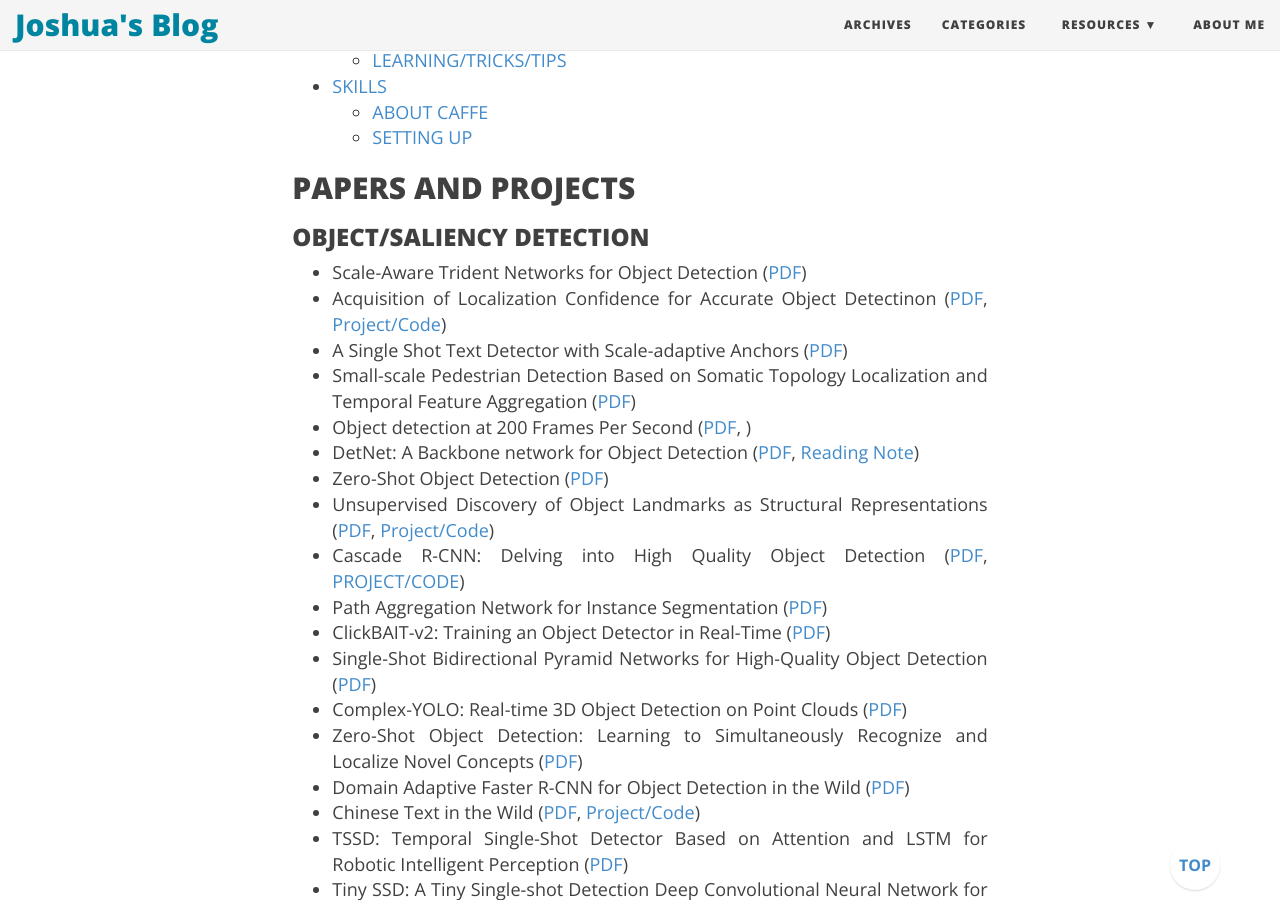
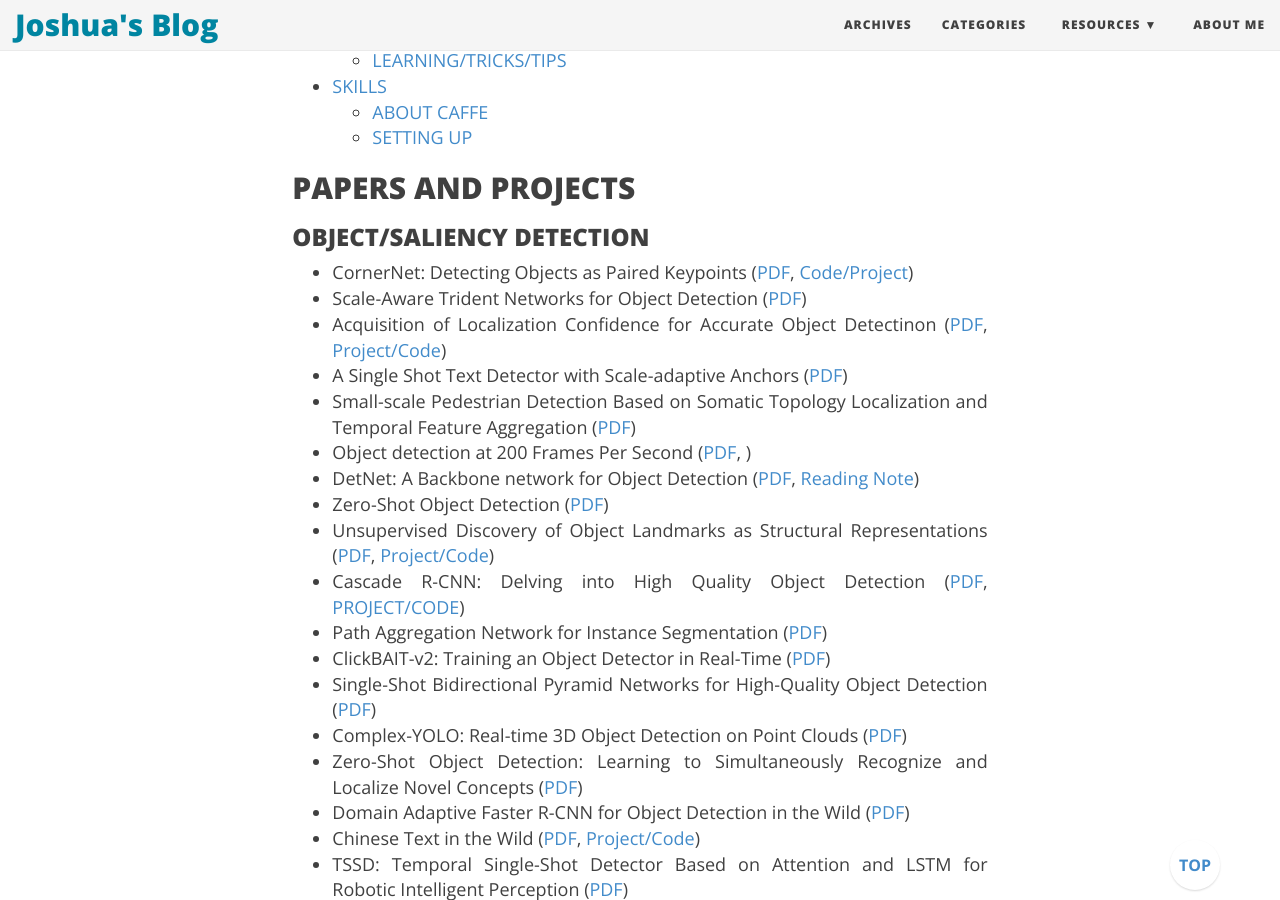
Before and after one commit to joshua19881228/joshua19881228.github.io, a Jekyll site: the page built from _posts/Computer_Vision/2016-08-25-my-jumble-of-computer-vision.md, in a window 1280 px wide and 900 px high, scrolled down 1143 px. Built offline with Jekyll 4.4.1, drawn with Linux system fonts in a browser that asks for light colours; nearby versions of some CDN libraries; formulas are drawn with MathJax 3; comment, search, counter and statistics services are not loaded.

Commit message:
update post

```diff
--- a/_posts/Computer_Vision/2016-08-25-my-jumble-of-computer-vision.md
+++ b/_posts/Computer_Vision/2016-08-25-my-jumble-of-computer-vision.md
@@ -14,6 +14,7 @@ I am going to maintain this page to record a few things about computer vision th
 
 ### OBJECT/SALIENCY DETECTION
 
+* CornerNet: Detecting Objects as Paired Keypoints ([PDF](https://arxiv.org/abs/1808.01244), [Code/Project](https://github.com/princeton-vl/CornerNet))
 * Scale-Aware Trident Networks for Object Detection ([PDF](https://arxiv.org/abs/1901.01892))
 * Acquisition of Localization Confidence for Accurate Object Detectinon ([PDF](https://arxiv.org/abs/1807.11590), [Project/Code](https://github.com/vacancy/PreciseRoIPooling))
 * A Single Shot Text Detector with Scale-adaptive Anchors ([PDF](https://arxiv.org/abs/1807.01884))
```
